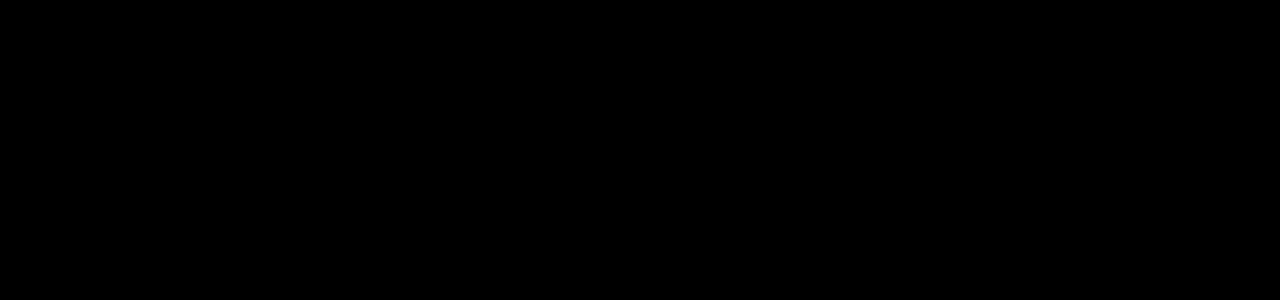
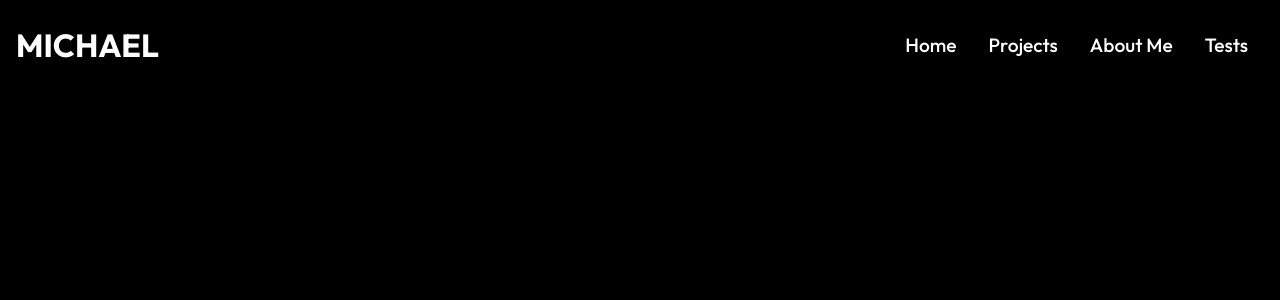
Before and after one commit to mcwiga/mcwiga.github.io, a React (Create React App) app: page / in a window 1280 px wide. Before the commit this address had no page. Shown: the top 300 px of the page. Built offline with nearby package versions, Linux system fonts and the light colour scheme.

Commit message:
Changed Root Dir

```diff
--- a/package.json
+++ b/package.json
@@ -1,5 +1,5 @@
 {
-  "homepage": "http://mcwiga.github.io/mywebpage",
+  "homepage": "http://mcwiga.github.io/",
   "name": "mywebpage",
   "version": "0.1.0",
   "private": true,
--- a/src/App.js
+++ b/src/App.js
@@ -6,7 +6,7 @@ function App() {
   return (
     <>
     <Routes>
-      <Route path='/mywebpage' element={<Home/> } />
+      <Route path='/' element={<Home/> } />
     </Routes>
     </>
   );
--- a/src/components/Navbar.js
+++ b/src/components/Navbar.js
@@ -17,16 +17,16 @@ const Navbar = () => {
         </Link>
         <ul className={click ? 'nav-menu active' : 'nav-menu'}>
             <li>
-                <Link to='/mywebpage'>Home</Link>
+                <Link to='/'>Home</Link>
             </li>
             <li>
-                <Link to='/mywebpage'>Projects</Link>
+                <Link to='/'>Projects</Link>
             </li>
             <li>
-                <Link to='/mywebpage'>About Me</Link>
+                <Link to='/'>About Me</Link>
             </li>
             <li>
-                <Link to='/mywebpage'>Tests</Link>
+                <Link to='/'>Tests</Link>
             </li>
         </ul>
         <div className='hamburger' onClick={handleClick}>
```
